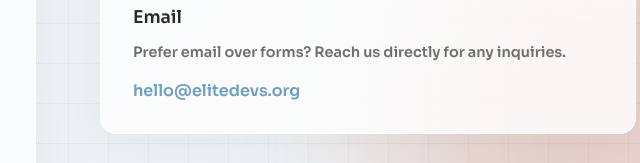
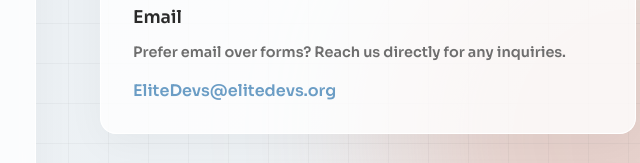
Before and after one commit to Zoande/homepagenorepos, a plain HTML site: page contact.html in a window 1280 px wide. Shown: the part 577-740 px from the top of the page, 572-1212 px from the left. Drawn offline with nearby package versions, Linux system fonts and the light colour scheme.

Commit message:
fixed emails

```diff
--- a/contact.html
+++ b/contact.html
@@ -227,7 +227,7 @@
               <div class="info-icon">📧</div>
               <h3 style="margin-top: 0;">Email</h3>
               <p>Prefer email over forms? Reach us directly for any inquiries.</p>
-              <a href="mailto:hello@elitedevs.org" class="info-link">hello@elitedevs.org</a>
+              <a href="mailto:EliteDevs@elitedevs.org" class="info-link">EliteDevs@elitedevs.org</a>
             </div>
 
             <div class="info-card glass-panel" data-aos="fade-up" data-aos-delay="200">
```
